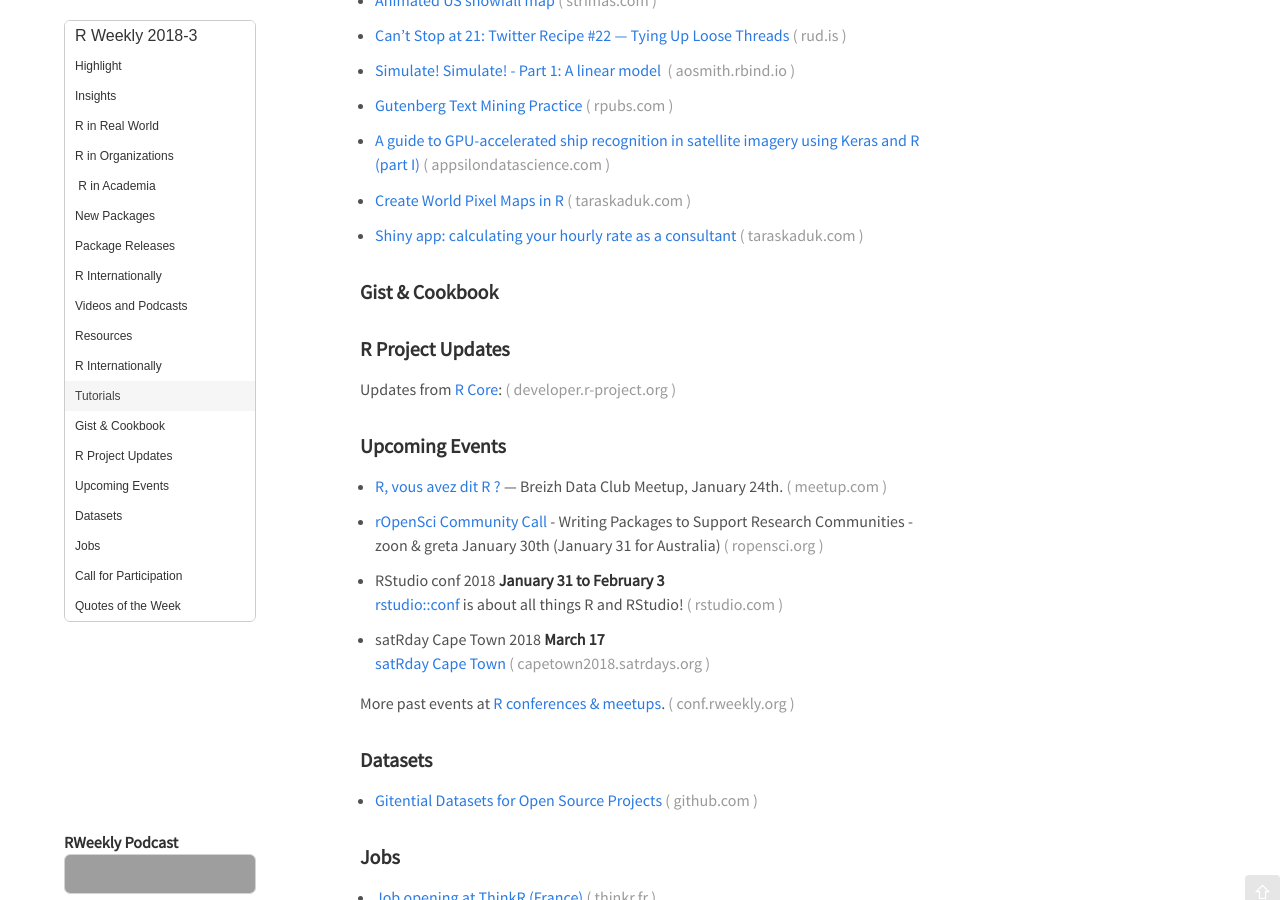
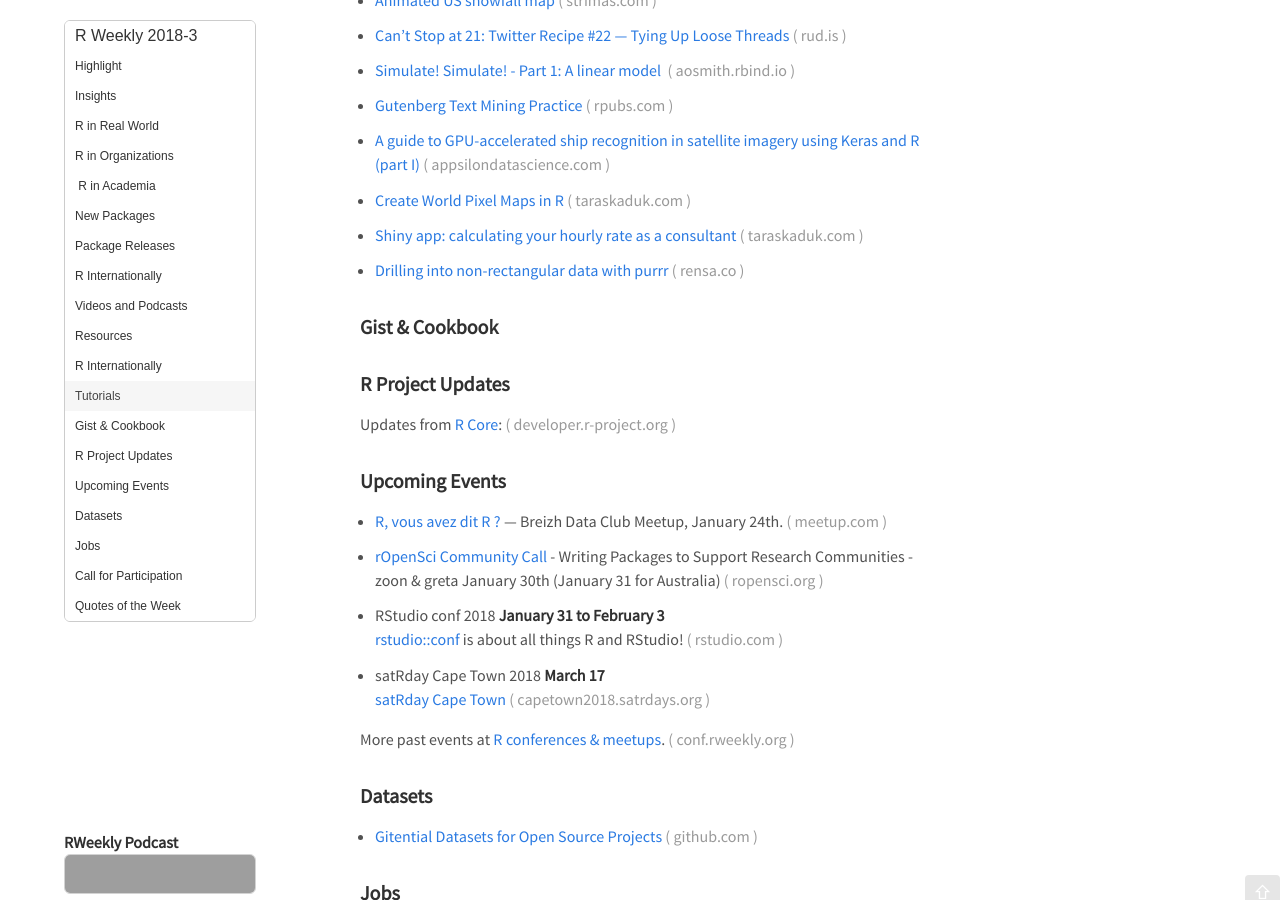
Before and after one commit to rweekly/rweekly.org, a Jekyll site: the page built from draft.md, in a window 1280 px wide and 900 px high, scrolled down 2380 px. Built offline with Jekyll 4.4.1, drawn with Linux system fonts in a browser that asks for light colours; emoji names are drawn with the system emoji font; comment, search, counter and statistics services are not loaded; grey boxes are pictures that could not be loaded.

Commit message:
Update draft.md

```diff
--- a/draft.md
+++ b/draft.md
@@ -113,6 +113,8 @@
 
 + [Shiny app: calculating your hourly rate as a consultant](https://taraskaduk.com/2018/01/13/shiny_rate/)
 
++ [Drilling into non-rectangular data with purrr](https://rensa.co/writing/drilling-into-non-rectangular-data-with-purrr/)
+
 <!--<div class="post-more-begin"></div><div class="post-more-end"></div>-->
 
 ### Gist & Cookbook
```
